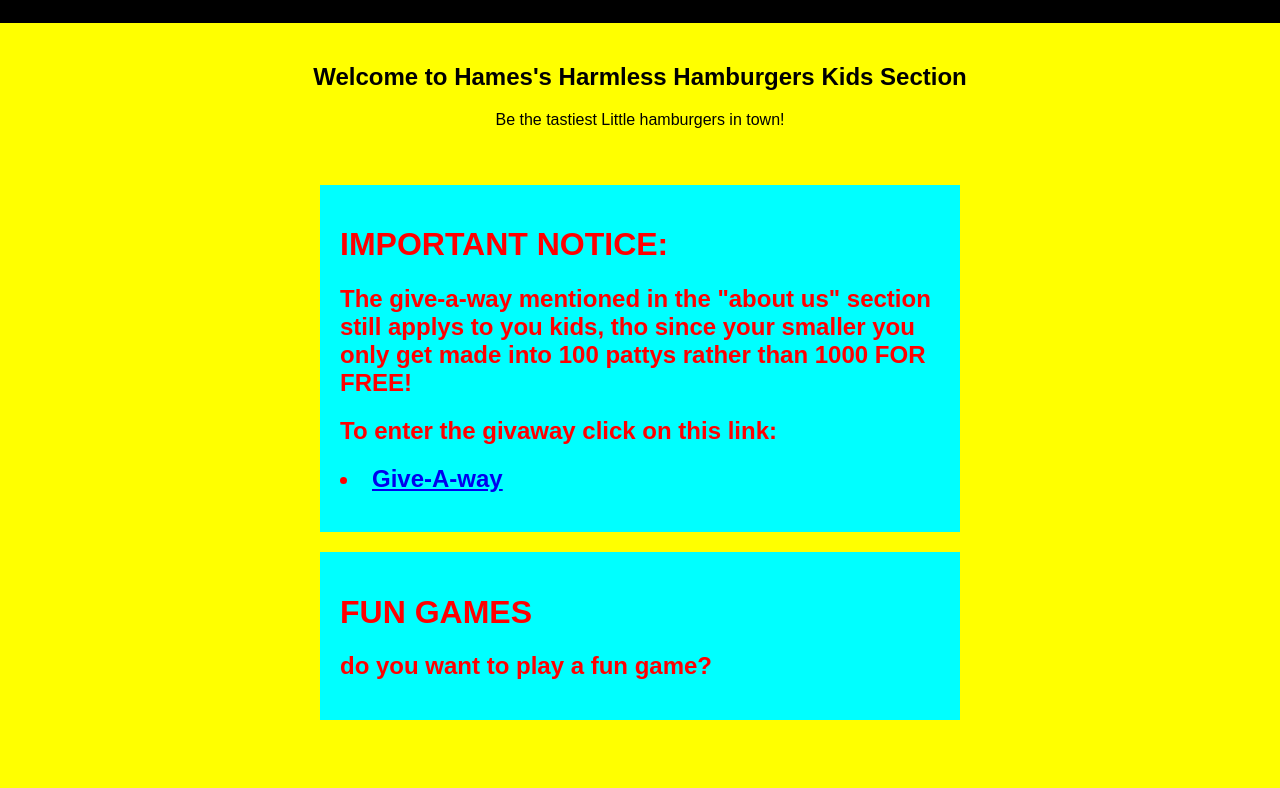
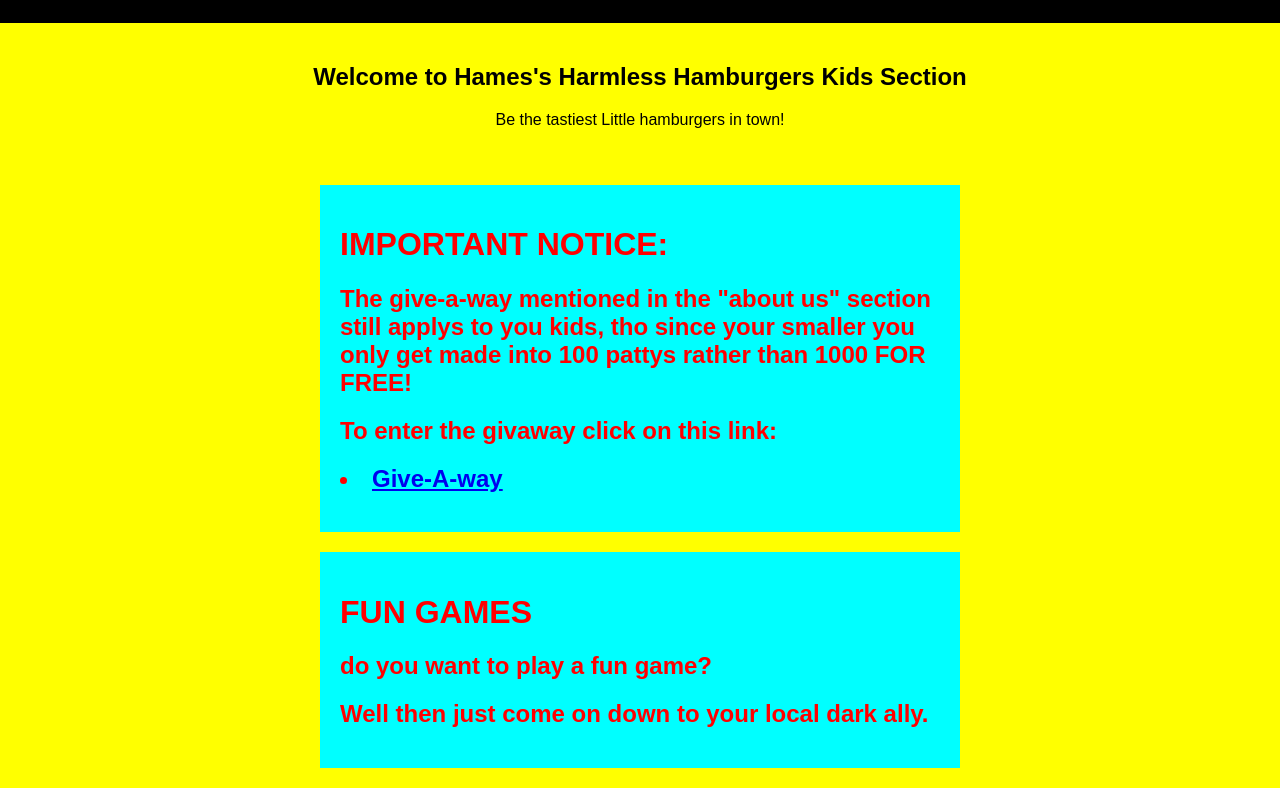
Before and after one commit to HamesThatHamburgerguy/Hames-s-harmless-hamburger, a plain HTML site: page Kids.html in a window 1280 px wide. Shown: the part 504-1292 px from the top of the page. Before the commit the page ends 1244 px from the top, so only its background shows below. Drawn offline with Linux system fonts and the light colour scheme.

Commit message:
Update Kids.html

```diff
--- a/Kids.html
+++ b/Kids.html
@@ -140,6 +140,7 @@
     <div class="menu">
         <h1>FUN GAMES</h1>
         <h2>do you want to play a fun game?</h2>
+	<h2>Well then just come on down to your local dark ally.</h2>
     </div>
 </body>
 </html>
```
